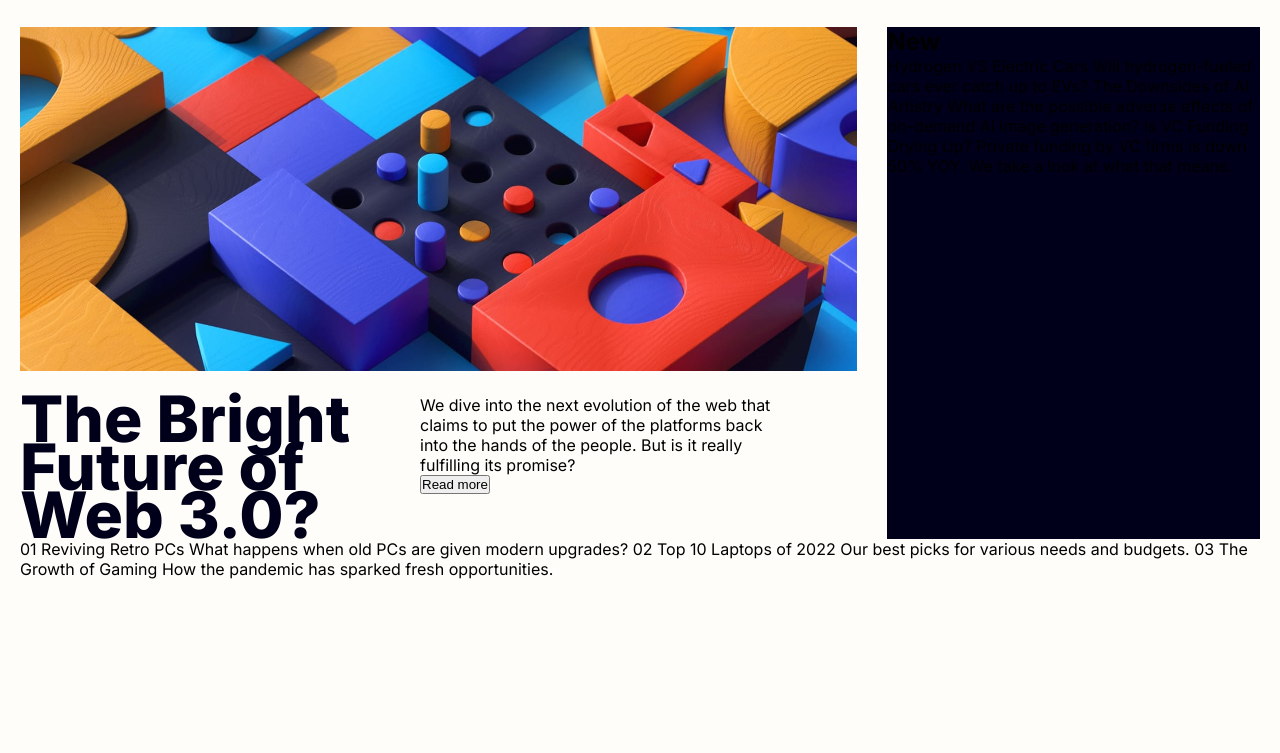
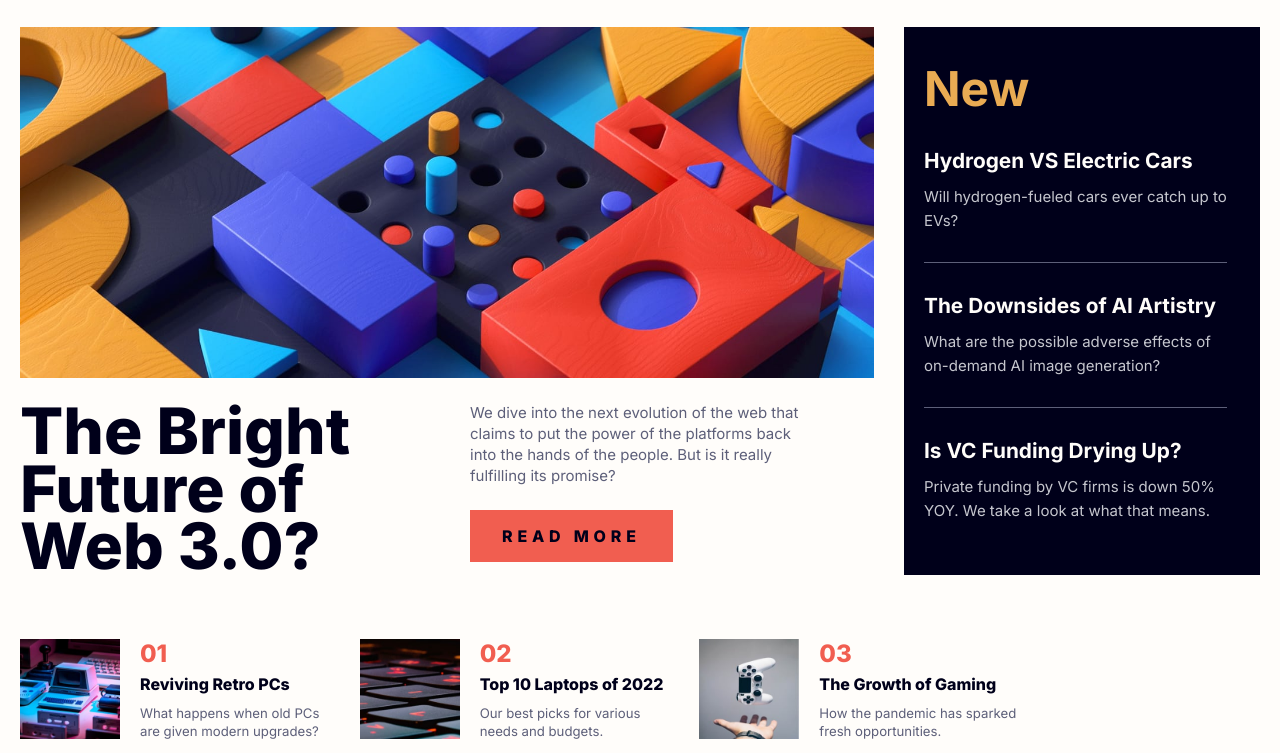
Before and after one commit to MTbustamante98/FrontEnd-HTML-CSS-JS, a website: page news-homepage-main/index.html in a window 1280 px wide. Shown: the part 107-860 px from the top of the page. Drawn offline with Linux system fonts and the light colour scheme.

Commit message:
projeto desktop finalizado. Adicionado novos itens, containers estilizados e finzalidos. Efeitos hovers também adicionados. Faltando somente o responsivo para telas menores.

```diff
--- a/news-homepage-main/css/geral.css
+++ b/news-homepage-main/css/geral.css
@@ -17,9 +17,9 @@
 
 body {
   background: var(--off-white);
+  font-family: 'Inter', Arial, sans-serif;
   height: 100vh;
   overflow: hidden;
-  font-family: 'Inter', Arial, sans-serif;
 }
 
 ul {
--- a/news-homepage-main/css/main.css
+++ b/news-homepage-main/css/main.css
@@ -16,6 +16,10 @@ ul li a {
   color: var(--dark-grayish-blue);
 }
 
+li a:hover {
+  color: var(--soft-orange);
+}
+
 .articles {
   display: flex;
 }
@@ -29,7 +33,7 @@ ul li a {
 }
 
 .sub-article-title {
-  width: 400px;
+  width: 450px;
 }
 
 .sub-article-button {
@@ -40,18 +44,119 @@ ul li a {
 
 .sub-article-button p {
   max-width: 35ch;
+  color: var(--dark-grayish-blue);
+  line-height: 1.4;
+  font-size: 0.938rem;
 }
 
-.article-information h1 {
+.sub-article-button a {
+  padding: 1rem 2rem;
+  background: var(--soft-red);
+  border: none;
+  cursor: pointer;
+  text-transform: uppercase;
+  letter-spacing: .3rem;
+  font-weight: 800;
+  color: var(--very-dark-blue);
+  margin-top: 1.5rem;
+}
+
+.sub-article-button a:hover {
+  background: var(--very-dark-blue);
+  color: var(--off-white);
+}
+
+.sub-article-title .featured-title {
   font-size: 4rem;
   font-weight: 800;
-  line-height: 3rem;
+  line-height: 0.9;
   max-width: 9ch;
   color: var(--very-dark-blue);
 }
 
 .article-topics-two {
-  width: 640px;
+  width: 600px;
+  height: 548px;
   background: var(--very-dark-blue);
   margin-top: 1.875rem;
 }
+
+.article-topics-two .title-topics-two {
+  font-size: 3rem;
+  color: var(--soft-orange);
+  padding: 2rem 0 0 1.25rem;
+}
+
+.article-topics-two .sub-topics {
+  padding: 1.875rem 0 1.875rem 1.25rem;
+  position: relative;
+}
+
+.sub-topics:nth-of-type(1)::after,
+.sub-topics:nth-of-type(2)::after {
+  content: "";
+  width: 85%;
+  height: 1px;
+  background: var(--dark-grayish-blue);
+  position: absolute;
+  bottom: 0px;
+}
+
+.sub-topics h2 {
+  color: var(--off-white);
+  margin-bottom: 0.75rem;
+  font-size: 1.3rem;
+  cursor: pointer;
+}
+
+.sub-topics h2:hover {
+  color: var(--soft-orange);
+}
+
+.sub-topics:nth-of-type(3) {
+  padding-bottom: 0;
+}
+
+.sub-topics p {
+  color: var(--grayish-blue);
+  max-width: 33ch;
+  font-size: 0.938rem;
+  line-height: 1.6;
+}
+
+.topics {
+  display: flex;
+  margin-top: 4rem;
+  gap: 1.25rem;
+}
+
+.topics img {
+  width: 100px;
+  height: 100px;
+}
+
+.sub-articles .title-reading-articles {
+  color: var(--soft-red);
+  font-weight: 800;
+  font-size: 1.5rem;
+  margin-bottom: 0.375rem;
+}
+
+.sub-articles .title-reading-two {
+  color: var(--very-dark-blue);
+  font-weight: 800;
+  font-size: 1rem;
+  margin-bottom: 0.625rem;
+  cursor: pointer;
+}
+
+.sub-articles .title-reading-two:hover {
+  color: var(--soft-red);
+}
+
+.sub-articles p {
+  color: var(--dark-grayish-blue);
+  font-size: 0.825rem;
+  line-height: 1.4;
+  max-width: 24ch;
+}
--- a/news-homepage-main/index.html
+++ b/news-homepage-main/index.html
@@ -22,7 +22,13 @@
   <body>
     <main class="container">
       <header class="header">
-        <div><img src="/assets/images/logo.svg" alt="company representative logo"></div>
+        <div>
+          <a href="./"
+            ><img
+              src="/assets/images/logo.svg"
+              alt="company representative logo"
+          /></a>
+        </div>
         <nav>
           <ul>
             <li><a href="#">Home</a></li>
@@ -36,41 +42,75 @@
       <section class="articles">
         <div class="article-topics-one">
           <div class="img-desktop">
-            <source media="(max-width: 700px)" srcset="/assets/images/image-web-3-mobile.jpg">
-            <img src="/assets/images/image-web-3-desktop.jpg" alt="">
+            <source
+              media="(max-width: 700px)"
+              srcset="/assets/images/image-web-3-mobile.jpg"
+            />
+            <img src="/assets/images/image-web-3-desktop.jpg" alt="" />
           </div>
           <section class="article-information">
             <div class="sub-article-title">
-              <h1>The Bright Future of Web 3.0?</h1>
+              <h1 class="featured-title">The Bright Future of Web 3.0?</h1>
             </div>
             <div class="sub-article-button">
               <p>
-                We dive into the next evolution of the web that claims to put the power of the
-                platforms back into the hands of the people. But is it really fulfilling its
-                promise?
+                We dive into the next evolution of the web that claims to put
+                the power of the platforms back into the hands of the people.
+                But is it really fulfilling its promise?
               </p>
-              <button type="button">Read more</button>
+              <a type="button">Read more</a>
             </div>
           </section>
         </div>
 
-        <div class="article-topics-two">
-          <h1>New</h1>
-          Hydrogen VS Electric Cars
-          Will hydrogen-fueled cars ever catch up to EVs?
-          The Downsides of AI Artistry
-          What are the possible adverse effects of on-demand AI image generation?
-          Is VC Funding Drying Up?
-          Private funding by VC firms is down 50% YOY. We take a look at what that
-          means.
-        </div>
+        <aside class="article-topics-two">
+          <h1 class="title-topics-two">New</h1>
+          <div class="sub-topics">
+            <h2>Hydrogen VS Electric Cars</h2>
+            <p>Will hydrogen-fueled cars ever catch up to EVs?</p>
+          </div>
+          <div class="sub-topics">
+            <h2>The Downsides of AI Artistry</h2>
+            <p>
+              What are the possible adverse effects of on-demand AI image
+              generation?
+            </p>
+          </div>
+          <div class="sub-topics">
+            <h2>Is VC Funding Drying Up?</h2>
+            <p>
+              Private funding by VC firms is down 50% YOY. We take a look at
+              what that means.
+            </p>
+          </div>
+        </aside>
       </section>
 
       <section class="topics">
-        01 Reviving Retro PCs What happens when old PCs are given modern
-        upgrades? 02 Top 10 Laptops of 2022 Our best picks for various needs and
-        budgets. 03 The Growth of Gaming How the pandemic has sparked fresh
-        opportunities.
+        <div>
+          <img src="/assets/images/image-retro-pcs.jpg" alt="">
+        </div>
+        <div class="sub-articles">
+          <h1 class="title-reading-articles">01</h1>
+          <h2 class="title-reading-two">Reviving Retro PCs</h2>
+          <p>What happens when old PCs are given modern upgrades?</p>
+        </div>
+        <div>
+          <img src="/assets/images/image-top-laptops.jpg" alt="">
+        </div>
+        <div class="sub-articles">
+          <h1 class="title-reading-articles">02</h1>
+          <h2 class="title-reading-two">Top 10 Laptops of 2022</h2>
+          <p>Our best picks for various needs and budgets.</p>
+        </div>
+        <div>
+          <img src="/assets/images/image-gaming-growth.jpg" alt="">
+        </div>
+        <div class="sub-articles">
+          <h1 class="title-reading-articles">03</h1>
+          <h2 class="title-reading-two">The Growth of Gaming</h2>
+          <p>How the pandemic has sparked fresh opportunities.</p>
+        </div>
       </section>
     </main>
 
```
